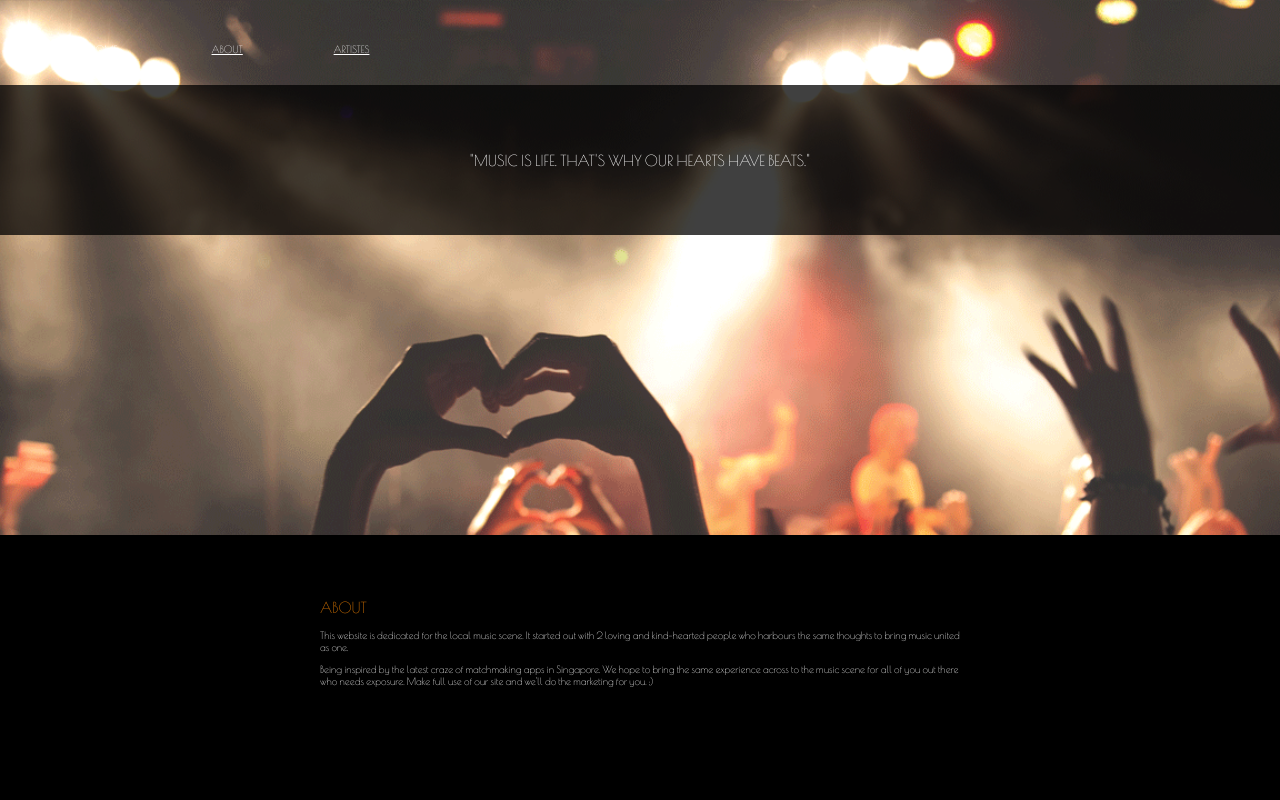
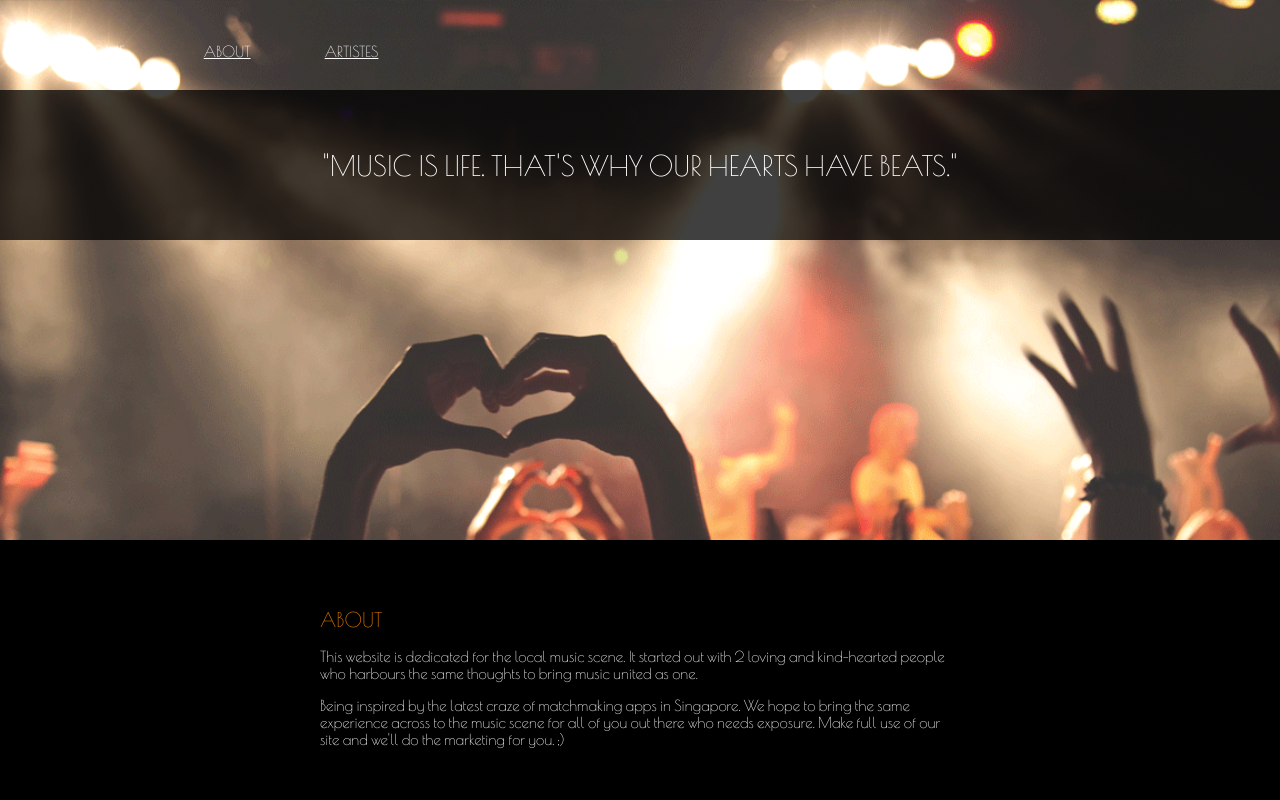
Before and after one commit to xhxhx/FEWD_Final-Project, a plain HTML site: page about.html in a window 1280 px wide. Shown: the top 800 px of the page. Drawn offline with nearby package versions, Linux system fonts and the light colour scheme.

Commit message:
Latest Responsive Updated

```diff
--- a/css/aboutstyle.css
+++ b/css/aboutstyle.css
@@ -37,6 +37,7 @@ header nav a {
   margin-right: 5px;
   font-family: 'Poiret One', cursive;
   font-weight: normal;
+  font-size: 1.5em;
 }
 a {
   color: white;
@@ -60,7 +61,7 @@ a:hover {
 }
 .quotebox div blockquote {
   text-transform: capitalize;
-  font-size: 1.5em;
+  font-size: 2.8em;
   color: rgb(255, 255, 255);
 }
 .emptybox {
@@ -78,9 +79,11 @@ a:hover {
 }
 .aboutbox div h1 {
   color: rgb(221, 119, 0);
+  font-size: 2em;
 }
 .aboutbox div p {
   color: white;
+  font-size: 1.5em;
 }
 
 @media screen and (max-width: 500px) {
```
